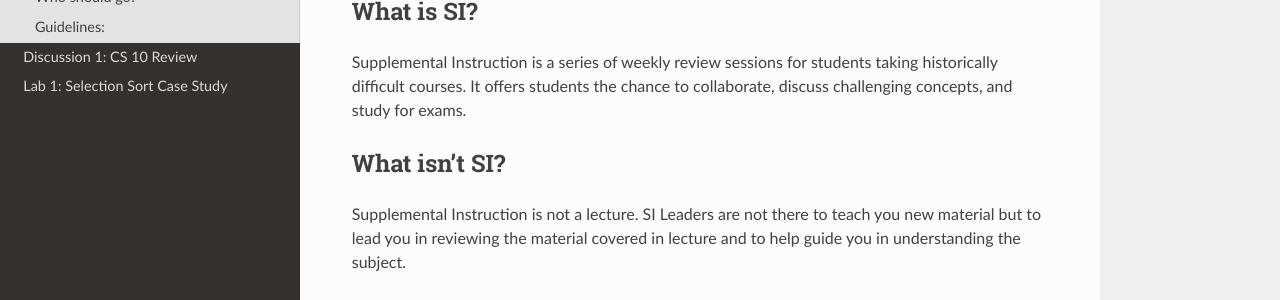
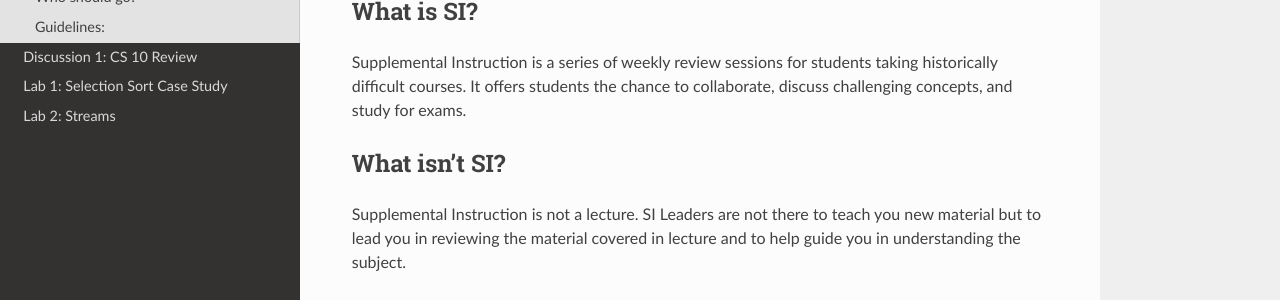
Before and after one commit to cs-si-ucr/cs12, an MkDocs documentation site: the page built from docs/index.md, in a window 1280 px wide. Shown: the part 213-513 px from the top of the page. Built offline with MkDocs 1.6.1, drawn with Linux system fonts in a browser that asks for light colours; nearby versions of some CDN libraries; old or Windows-style settings are respelled for this version of MkDocs.

Commit message:
putting up week2

```diff
--- a/mkdocs.yml
+++ b/mkdocs.yml
@@ -4,7 +4,7 @@ pages:
     - [dis01.md, "Discussion 1: CS 10 Review"]
    # - [lab01_2.md, "Lab 1: CS 10 Review"] //(old)
     - [lab01.md, "Lab 1: Selection Sort Case Study"]
-   # - [lab02.md, "Lab 2: Streams"]
+    - [lab02.md, "Lab 2: Streams"]
    # - [dis02_2.md, "Week 2 Dis 2: Merge Case Study"] //(old)
    # - [dis03.md, "Discussion 3: Classes"]
    # - [lab03.md, "Lab 3: Classes"]
```
